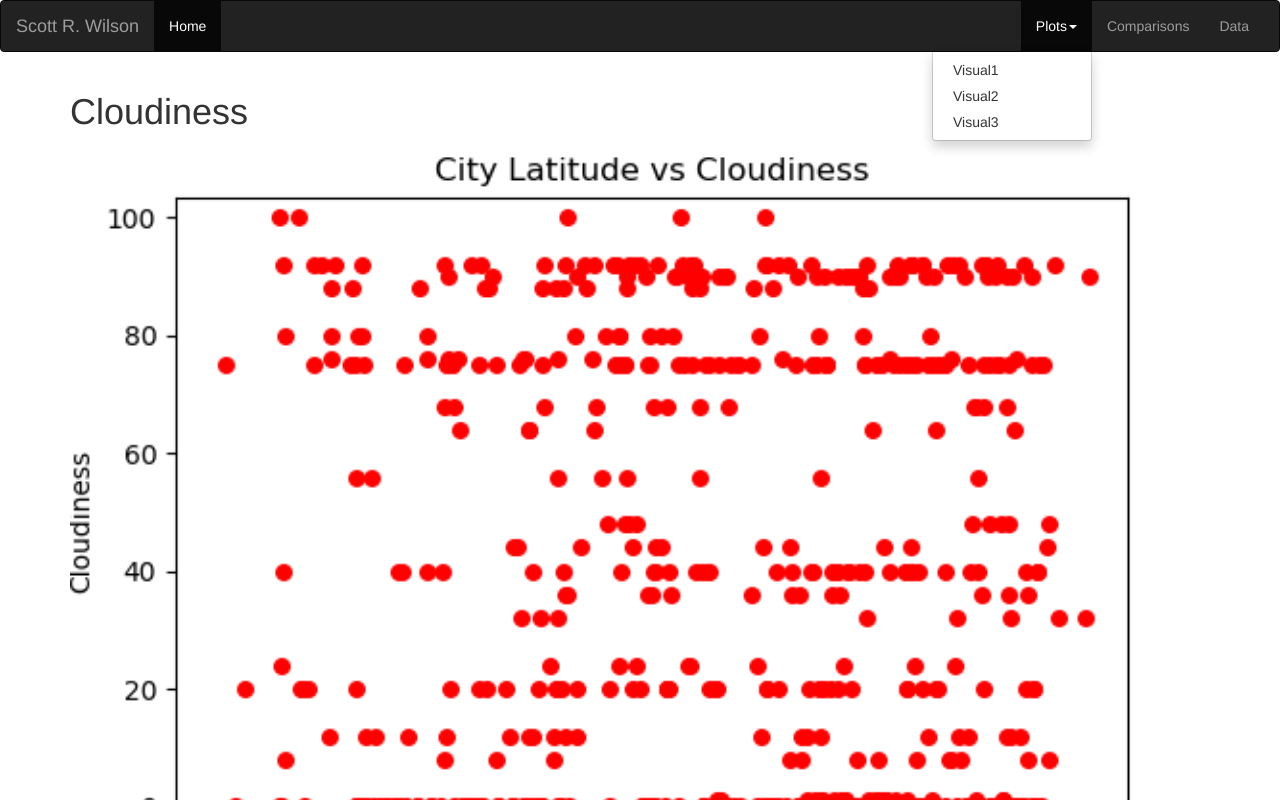
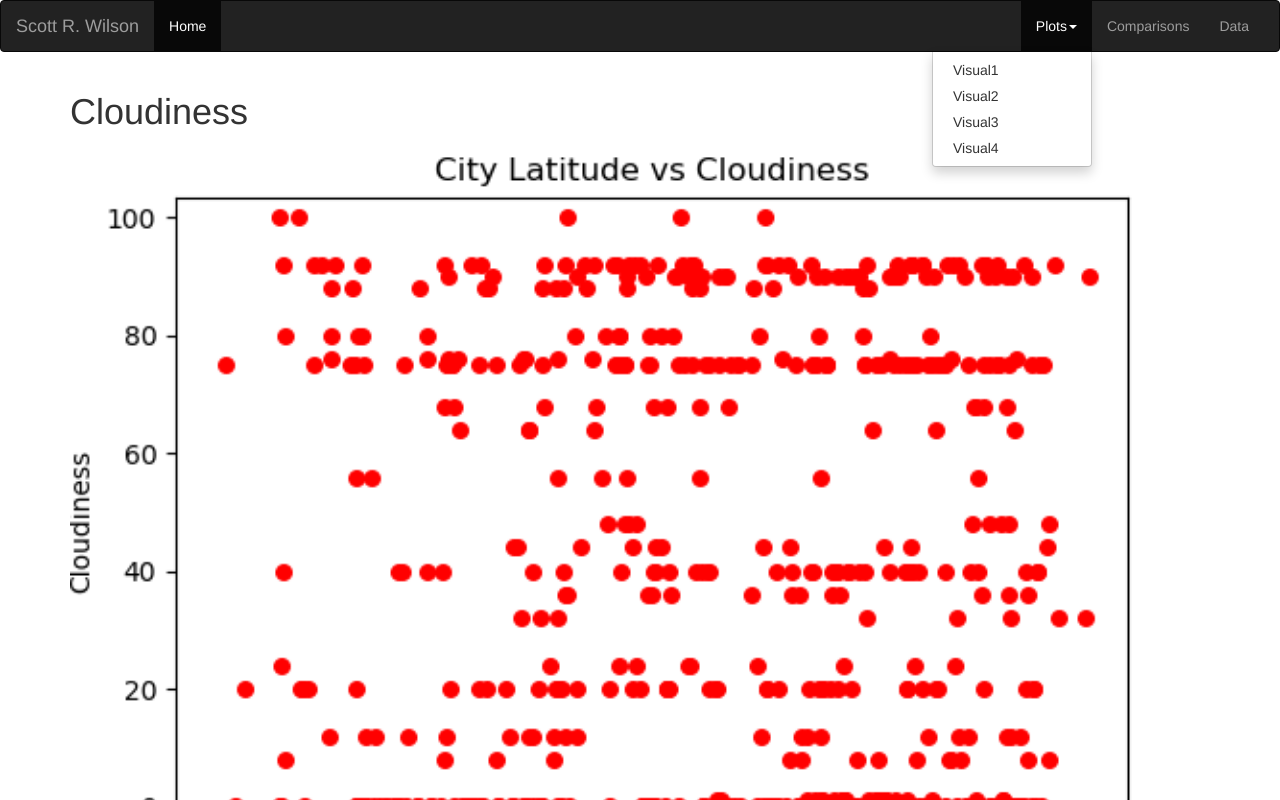
Before and after one commit to ScottRWilson11/ScottRWilson11.github.io, a plain HTML site: page VisualPage1.html in a window 1280 px wide. Both pictures are taken after a click on the link "Plots". Shown: the top 800 px of the page. Drawn offline with nearby package versions, Linux system fonts and the light colour scheme.

Commit message:
Update VisualPage1.html

```diff
--- a/VisualPage1.html
+++ b/VisualPage1.html
@@ -30,6 +30,7 @@
              <li><a href="https://scottrwilson11.github.io/VisualPage1.html"> Visual1</a></li>
              <li><a href="https://scottrwilson11.github.io/VisualPage2.html"> Visual2</a></li>
               <li><a href="https://scottrwilson11.github.io/VisualPage3.html"> Visual3</a></li>
+            <li><a href="https://scottrwilson11.github.io/VisualPage4.html"> Visual4</a></li>
           </ul>
         </li>
         <li><a href="https://scottrwilson11.github.io/Comparisons.html">Comparisons</a></li>
```
